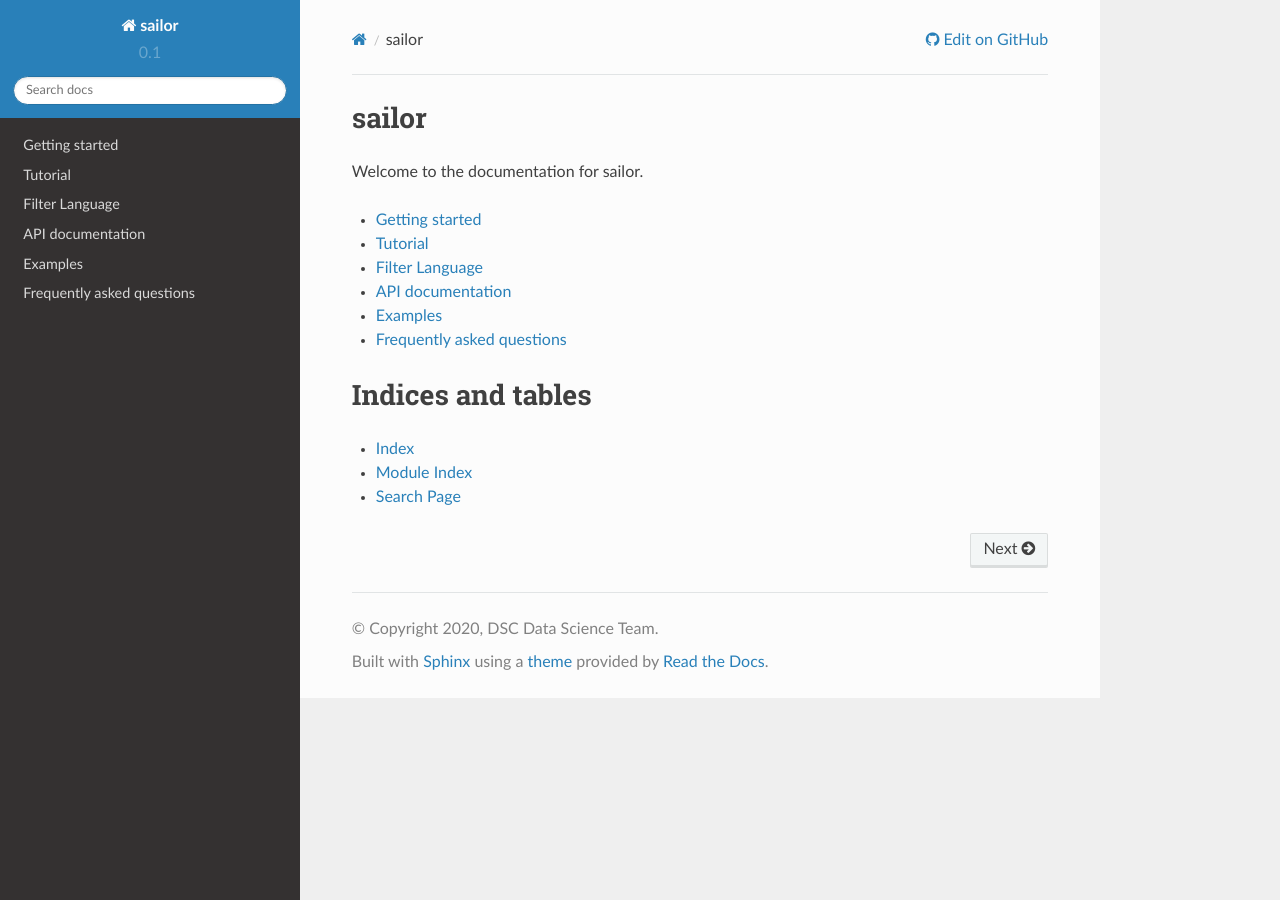
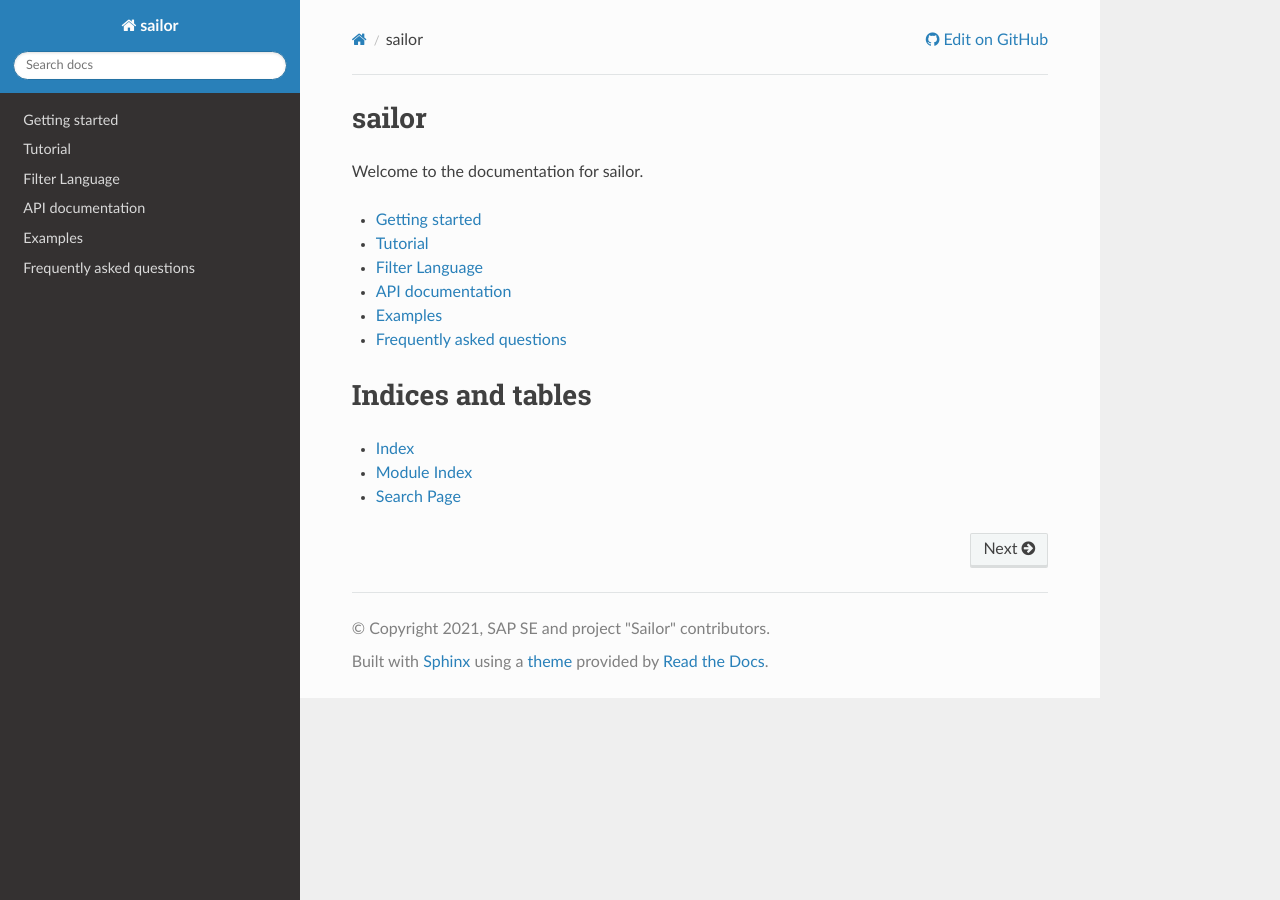
Before and after one commit to SAP/project-sailor, a Sphinx documentation site: the page built from docs/index.rst, in a window 1280 px wide. Built offline with Sphinx 7.4.7 and the Read the Docs theme 2.0.0, drawn with Linux system fonts in a browser that asks for light colours.

Commit message:
Docs: set copyright and remove version (#28)
Currently we don't have any versioning for the documentation, so there is only a single version which is currently the latest build from main.

```diff
--- a/docs/conf.py
+++ b/docs/conf.py
@@ -55,7 +55,7 @@ master_doc = 'index'
 
 # General information about the project.
 project = u'sailor'
-copyright = u'2020, DSC Data Science Team'
+copyright = u'2021, SAP SE and project "Sailor" contributors'
 author = u'DSC Data Science Team'
 
 # The version info for the project you're documenting, acts as replacement for
@@ -63,9 +63,9 @@ author = u'DSC Data Science Team'
 # built documents.
 #
 # The short X.Y version.
-version = u'0.1'
+# version = u'0.1'
 # The full version, including alpha/beta/rc tags.
-release = u'0.1'
+# release = u'0.1'
 
 # The language for content autogenerated by Sphinx. Refer to documentation
 # for a list of supported languages.
```
